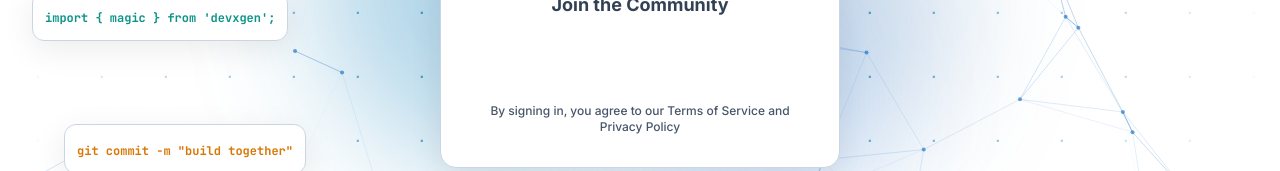
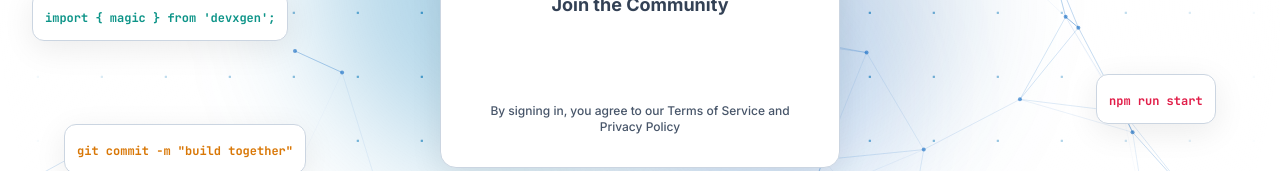
Before and after one commit to seshaa26/Full-Stack-Dev-projects, a React (Vite) app in the folder client/: page /login in a window 1280 px wide. Shown: the part 409-580 px from the top of the page. Built offline with nearby package versions, Linux system fonts and the light colour scheme; no server answers.

Commit message:
style: fix npm run start card visibility and positioning

```diff
--- a/client/src/pages/LoginPage.tsx
+++ b/client/src/pages/LoginPage.tsx
@@ -52,7 +52,7 @@ const LoginPage: React.FC = () => {
           git commit -m "build together"
         </code>
       </div>
-      <div className="absolute top-12 right-[25%] glass-card p-3 rounded-xl animate-float hidden 2xl:block" style={{ animationDelay: '5s' }}>
+      <div className="absolute bottom-1/3 right-16 glass-card p-3 rounded-xl animate-float hidden xl:block" style={{ animationDelay: '5s' }}>
         <code className="text-xs font-mono text-rose-600 font-bold">
           npm run start
         </code>
```
